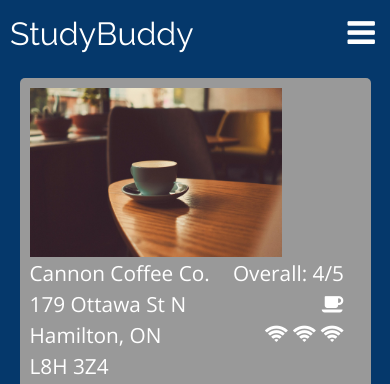
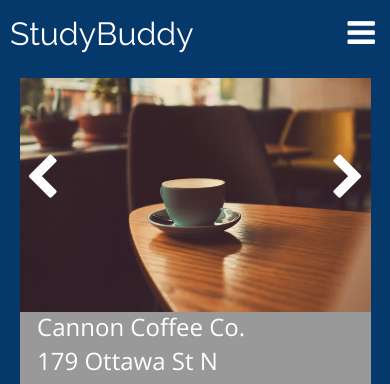
Before and after one commit to ChristopherMcDonald/StudyBuddy, a PHP site: page /static/detail.html in a window 390 px wide. Shown: the top 384 px of the page. Run offline with PHP 8.4, Linux system fonts and the light colour scheme; some libraries are stand-ins or nearby versions.

Commit message:
little touchup

```diff
--- a/public/js/detail.js
+++ b/public/js/detail.js
@@ -30,3 +30,20 @@
         cannonInfo.open(map, cannonMarker);
     });
 }
+
+var imgs = [
+    "../img/coffee.jpg",
+    "../img/coffee-2.jpg",
+    "../img/coffee-3.jpg"
+];
+
+/**
+ * [switchImage switches the image in #img]
+ * @param  {[String]} dir [left or right]
+ * @return {[none]}
+ */
+switchImage = (dir) => {
+    console.log("ss");
+    var index = imgs.indexOf($(".img > img").attr("src"));
+    $(".img > img").attr("src", (dir == "right") ? imgs[(index + 1 + imgs.length) % imgs.length] : imgs[(index - 1 + imgs.length) % imgs.length]);
+}
--- a/public/static/detail.html
+++ b/public/static/detail.html
@@ -47,8 +47,14 @@
 
             <div class="item">
                 <!-- item consists of img on top, and two detail divs below it -->
-                <div class="img pull-left">
+                <div class="img">
                     <img src="../img/coffee.jpg" alt="Coffee House Picture">
+                    <div class="right-switch switch">
+                        <i class="fa fa-3x fa-chevron-right" onclick="switchImage('right');"></i>
+                    </div>
+                    <div class="left-switch switch">
+                        <i class="fa fa-3x fa-chevron-left" onclick="switchImage('left');"></i>
+                    </div>
                 </div>
                 <div class="detail pull-left">
                     <p>Cannon Coffee Co.</p>
@@ -82,9 +88,11 @@
                         <div class="detail pull-right">
                             <p class="rating">Rating: 4/5</p><br>
                             <i class="fa fa-coffee pull-right" aria-hidden="true"></i><br><br>
+                            <p>
                                 <i class="fa fa-wifi" aria-hidden="true"></i>
                                 <i class="fa fa-wifi" aria-hidden="true"></i>
-                            <i class="fa fa-wifi" aria-hidden="true"></i><br>
+                                <i class="fa fa-wifi" aria-hidden="true"></i>
+                            <p><br>
                         </div>
                         <p class="content">Lorem ipsum dolor sit amet, consectetur adipisicing elit, sed do eiusmod tempor incididunt ut labore et dolore magna aliqua.</p>
                     </div><!--.comment-->
@@ -97,9 +105,11 @@
                         <div class="detail pull-right">
                             <p class="rating">Rating: 4/5</p><br>
                             <i class="fa fa-coffee pull-right" aria-hidden="true"></i><br><br>
+                            <p>
                                 <i class="fa fa-wifi" aria-hidden="true"></i>
                                 <i class="fa fa-wifi" aria-hidden="true"></i>
-                            <i class="fa fa-wifi" aria-hidden="true"></i><br>
+                                <i class="fa fa-wifi" aria-hidden="true"></i>
+                        </p><br>
                         </div>
                         <p class="content">Lorem ipsum dolor sit amet, consectetur adipisicing elit, sed do eiusmod tempor incididunt ut labore et dolore magna aliqua.</p>
                     </div><!--.comment-->
@@ -112,9 +122,11 @@
                         <div class="detail pull-right">
                             <p class="rating">Rating: 4/5</p><br>
                             <i class="fa fa-coffee pull-right" aria-hidden="true"></i><br><br>
+                            <p>
                                 <i class="fa fa-wifi" aria-hidden="true"></i>
                                 <i class="fa fa-wifi" aria-hidden="true"></i>
-                            <i class="fa fa-wifi" aria-hidden="true"></i><br>
+                                <i class="fa fa-wifi" aria-hidden="true"></i>
+                            </p><br>
                         </div>
                         <p class="content">Lorem ipsum dolor sit amet, consectetur adipisicing elit, sed do eiusmod tempor incididunt ut labore et dolore magna aliqua.</p>
                     </div><!--.comment-->
--- a/public/static/review.html
+++ b/public/static/review.html
@@ -67,7 +67,7 @@
                 </div><br>
 
                 <div class="form-entry">
-                    <label for="wifi">How good was their Wifi?</label><br>
+                    <label for="wifi">How good was their Wifi (1-5)?</label><br>
                     <input type="number" name="wifi" id="wifi" required>
                 </div><br><br>
 
@@ -80,7 +80,7 @@
                 </div><br><br>
 
                 <div class="form-entry">
-                    <label for="rating">How good is this Study Space?</label><br>
+                    <label for="rating">How good is this Study Space (1-5)?</label><br>
                     <input type="number" name="rating" id="rating" required>
                 </div><br>
 
--- a/public/static/search.html
+++ b/public/static/search.html
@@ -60,11 +60,11 @@
 
                 <div class="form-entry">
                     <label for="wifi">Wifi Rating (Minimum)</label><br>
-                    <input type="number" name="wifi" id="wifi">
+                    <input type="number" name="wifi" id="wifi" min="1" max="5">
                 </div><br><br>
 
                 <div class="form-entry">
-                    <label>Coffee?</label><br><br>
+                    <label>Want Coffee?</label><br><br>
                     <input type="radio" name="coffee" value="yes" id="coffee-y">
                     <label for="coffee-y">Yes</label>
                     <input type="radio" name="coffee" value="no" id="coffee-n">
@@ -73,7 +73,7 @@
 
                 <div class="form-entry">
                     <label for="rating">Overall Rating (Minimum)</label><br>
-                    <input type="number" name="rating" id="rating">
+                    <input type="number" name="rating" id="rating" min="1" max="5">
                 </div><br>
 
                 <input type="submit" class="submit">
--- a/public/style/common.css
+++ b/public/style/common.css
@@ -100,8 +100,7 @@
 }
 
 .name > a:hover {
-    cursor: pointer;
-    color: #5CDB95;
+    color: white;
 }
 
 .nav {
@@ -244,6 +243,10 @@
         cursor: pointer;
     }
 
+    .nav > li > a {
+        color: white;
+    }
+
     .hide-it {
         display: block !important;
     }
--- a/public/style/detail.css
+++ b/public/style/detail.css
@@ -7,14 +7,13 @@
 }
 
 .main > div {
-    margin: 0 20vw;
+    margin: 0 15vw;
 }
 
 .item {
     background-color: #999;
     display: inline-block;
     margin-bottom: 10px;
-    padding: 10px;
     border-radius: 5px;
     position: relative;
 }
@@ -26,31 +25,58 @@
 }
 
 .img {
-    height: 30vh;
     margin-bottom: 2%;
+    display: inline-block;
+    position: relative;
 }
 
 .img > img {
-    width: auto;
+    width: 100%;
+    height: auto;
+}
+
+.right-switch {
+    right: 0;
+}
+
+.right-switch > i {
+    right: 15%;
+}
+
+.left-switch {
+    left: 0;
+}
+
+.left-switch > i {
+    left: 15%;
+}
+
+.switch {
     height: 100%;
+    position: absolute;
+    top: 0;
+    width: 10%;
+    text-align: center;
+}
+
+.switch > i {
+    position: absolute;
+    top: 45%;
+    color: white;
+}
+
+.switch > i:hover {
+    color: #666;
 }
 
 .detail {
-    margin-right: 5%;
+    margin: 0 5%;
 }
 
-.detail > a {
-    text-decoration: none;
-}
-
-.detail > a:hover {
-    color: #05386B;
-}
-
-.detail p, .detail i, .detail a {
+.detail p, .detail i {
     color: white;
     padding-bottom: 10px;
-    font-size: 1.3em;
+    font-size: 1.5em;
 }
 
 .detail p, .detail a {
@@ -60,10 +86,6 @@
 .wifis {
     width: 100%;
     text-align: right;
-}
-
-.detail .pull-left {
-    margin-left: 10px;
 }
 
 .bottom-right {
@@ -89,6 +111,10 @@
     padding: 5%;
 }
 
+.comment > .pull-left {
+    margin-left: 0;
+}
+
 .comments > h2 {
     color: white;
     font-family: 'Open Sans';
@@ -108,6 +134,7 @@
 }
 
 #map {
+    margin-top: 10%;
     clear: both;
     width: 40vw;
     height: 30vh;
@@ -118,6 +145,18 @@
 
     .main > div {
         margin-top: 10%;
+    }
+
+    #map {
+        width: 60vw;
+    }
+
+    .detail .pull-right > p, .detail .pull-right > i  {
+        float: left;
+    }
+
+    .detail .pull-right {
+        float: left;
     }
 
 }
@@ -135,8 +174,4 @@
     .img {
         height: 20vh;
     }
-
-    .detail .pull-left {
-        margin-left: 0;
-    }
 }
```
Also changed, not shown: public/style/index.css (+17 -5 lines), public/img/coffee-2.jpg (added), public/img/coffee-3.jpg (added). Lines whose indentation alone changed are shown as unchanged.
